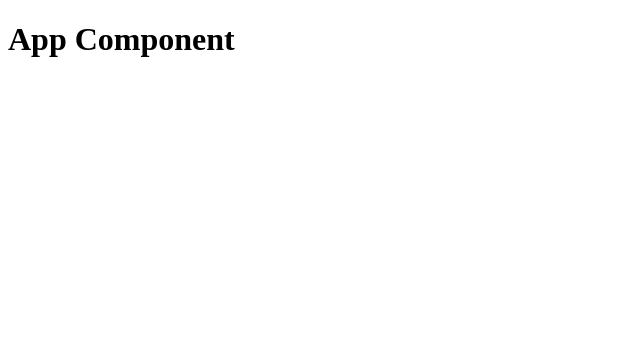
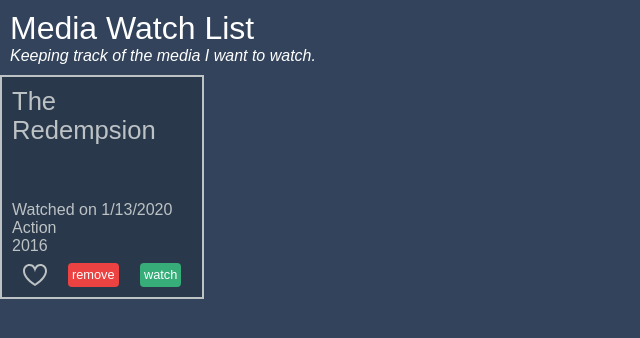
Before and after one commit to sabyav84/angular_practice, an Angular app: page / in a window 1280 px wide. Shown: the top 338 px of the page, without its empty margins (0-640 px from the left). Built offline with nearby package versions, Linux system fonts and the light colour scheme.

Commit message:
css added

```diff
--- /dev/null
+++ b/src/app/app.component.css
@@ -0,0 +1,27 @@
+:host {
+  display: flex;
+  min-height: 100%;
+}
+nav {
+  width: 68px;
+  background-color: #53ace4;
+}
+nav .icon {
+  width: 48px;
+  height: 48px;
+  margin: 10px;
+}
+section {
+  width: 100%;
+  background-color: #32435b;
+}
+section > header {
+  color: #ffffff;
+  padding: 10px;
+}
+section > header > h1 {
+  font-size: 2em;
+}
+section > header .description {
+  font-style: italic;
+}
--- /dev/null
+++ b/src/app/app.component.html
@@ -0,0 +1,7 @@
+<section>
+  <header>
+    <h1>Media Watch List</h1>
+    <p class="description">Keeping track of the media I want to watch.</p>
+  </header>
+  <mw-media-item></mw-media-item>
+</section>
--- a/src/app/app.component.ts
+++ b/src/app/app.component.ts
@@ -1,8 +1,8 @@
 import { Component } from "@angular/core";
 
 @Component({
-  selector: 'app-root',
-  template: '<h1>App Component</h1>'
+  selector: 'mw-app',
+  templateUrl: './app.component.html',
+  styleUrls: ['./app.component.css']
 })
-
 export class AppComponent {}
--- a/src/app/app.module.ts
+++ b/src/app/app.module.ts
@@ -1,12 +1,14 @@
 import {NgModule} from '@angular/core';
 import { BrowserModule } from '@angular/platform-browser';
 import {AppComponent} from './app.component';
+import { MediaItemComponent } from './media-item/media-item.component';
 @NgModule({
   imports: [
     BrowserModule
   ],
   declarations:[
-    AppComponent
+    AppComponent,
+    MediaItemComponent
   ],
   bootstrap:[
     AppComponent
--- /dev/null
+++ b/src/app/media-item/media-item.component.css
@@ -0,0 +1,67 @@
+:host {
+  display: flex;
+  flex-direction: column;
+  width: 180px;
+  height: 200px;
+  border: 2px solid;
+  background-color: #29394b;
+  padding: 10px;
+  color: #bdc2c5;
+  margin: 0 12px 12px 0;
+}
+h2 {
+  font-size: 1.6em;
+  flex: 1;
+}
+:host(.medium-movies) {
+  border-color: #53ace4;
+}
+:host(.medium-movies) > h2 {
+  color: #53ace4;
+}
+:host(.medium-series) {
+  border-color: #45bf94;
+}
+:host(.medium-series) > h2 {
+  color: #45bf94;
+}
+.tools {
+  margin-top: 8px;
+  display: flex;
+  flex-wrap: nowrap;
+  justify-content: space-around;
+}
+.favorite {
+  width: 24px;
+  height: 24px;
+  fill: #bdc2c5;
+  cursor: pointer;
+}
+.favorite.is-favorite {
+    fill: #37ad79;
+}
+.favorite.is-favorite-hovering {
+    fill: #45bf94;
+}
+.favorite.is-favorite.is-favorite-hovering {
+    fill: #ec4342;
+}
+.delete {
+  display: block;
+  background-color: #ec4342;
+  padding: 4px;
+  font-size: .8em;
+  border-radius: 4px;
+  color: #ffffff;
+  cursor: pointer;
+}
+.details {
+  display: block;
+  background-color: #37ad79;
+  padding: 4px;
+  font-size: .8em;
+  border-radius: 4px;
+  color: #ffffff;
+  text-decoration: none;
+  cursor: pointer;
+}
--- /dev/null
+++ b/src/app/media-item/media-item.component.html
@@ -0,0 +1,16 @@
+<h2>The Redempsion</h2>
+<div>Watched on 1/13/2020</div>
+<div>Action</div>
+<div>2016</div>
+<div class="tools">
+  <svg class="favorite" xmlns="http://www.w3.org/2000/svg" viewBox="0 0 24 24">
+    <path d="M12 9.229c.234-1.12 1.547-6.229 5.382-6.229 2.22 0 4.618 1.551 4.618 5.003 0 3.907-3.627 8.47-10 12.629-6.373-4.159-10-8.722-10-12.629 0-3.484 2.369-5.005 4.577-5.005 3.923 0 5.145 5.126 5.423 6.231zm-12-1.226c0 4.068 3.06 9.481 12 14.997 8.94-5.516 12-10.929 12-14.997 0-7.962-9.648-9.028-12-3.737-2.338-5.262-12-4.27-12 3.737z"
+    />
+  </svg>
+  <a class="delete">
+    remove
+  </a>
+  <a class="details">
+    watch
+  </a>
+</div>
--- /dev/null
+++ b/src/app/media-item/media-item.component.ts
@@ -0,0 +1,15 @@
+import { Component, OnInit } from '@angular/core';
+
+@Component({
+  selector: 'mw-media-item',
+  templateUrl: './media-item.component.html',
+  styleUrls: ['./media-item.component.css']
+})
+export class MediaItemComponent implements OnInit {
+
+  constructor() { }
+
+  ngOnInit(): void {
+  }
+
+}
--- a/src/index.html
+++ b/src/index.html
@@ -8,6 +8,6 @@
   <link rel="icon" type="image/x-icon" href="favicon.ico">
 </head>
 <body>
-  <app-root></app-root>
+  <mw-app></mw-app>
 </body>
 </html>
--- a/src/styles.css
+++ b/src/styles.css
@@ -1 +1,29 @@
-/* You can add global styles to this file, and also import other style files */
+/* resets */
+html, body, div, span, applet, object, iframe,
+h1, h2, h3, h4, h5, h6, p, blockquote, pre,
+a, abbr, acronym, address, big, cite, code,
+del, dfn, em, img, ins, kbd, q, s, samp,
+small, strike, strong, sub, sup, tt, var,
+b, u, i, center,
+dl, dt, dd, ol, ul, li,
+fieldset, form, label, legend,
+table, caption, tbody, tfoot, thead, tr, th, td,
+article, aside, canvas, details, embed,
+figure, figcaption, footer, header, hgroup,
+menu, nav, output, ruby, section, summary,
+time, mark, audio, video {
+    margin: 0;
+    padding: 0;
+    border: 0;
+    font-size: 100%;
+    font: inherit;
+    vertical-align: baseline;
+}
+
+body {
+  margin: 0px;
+  padding: 0px;
+  background-color: #32435b;
+  height: 100vh;
+  font-family: Arial, Helvetica, sans-serif;
+}
```
